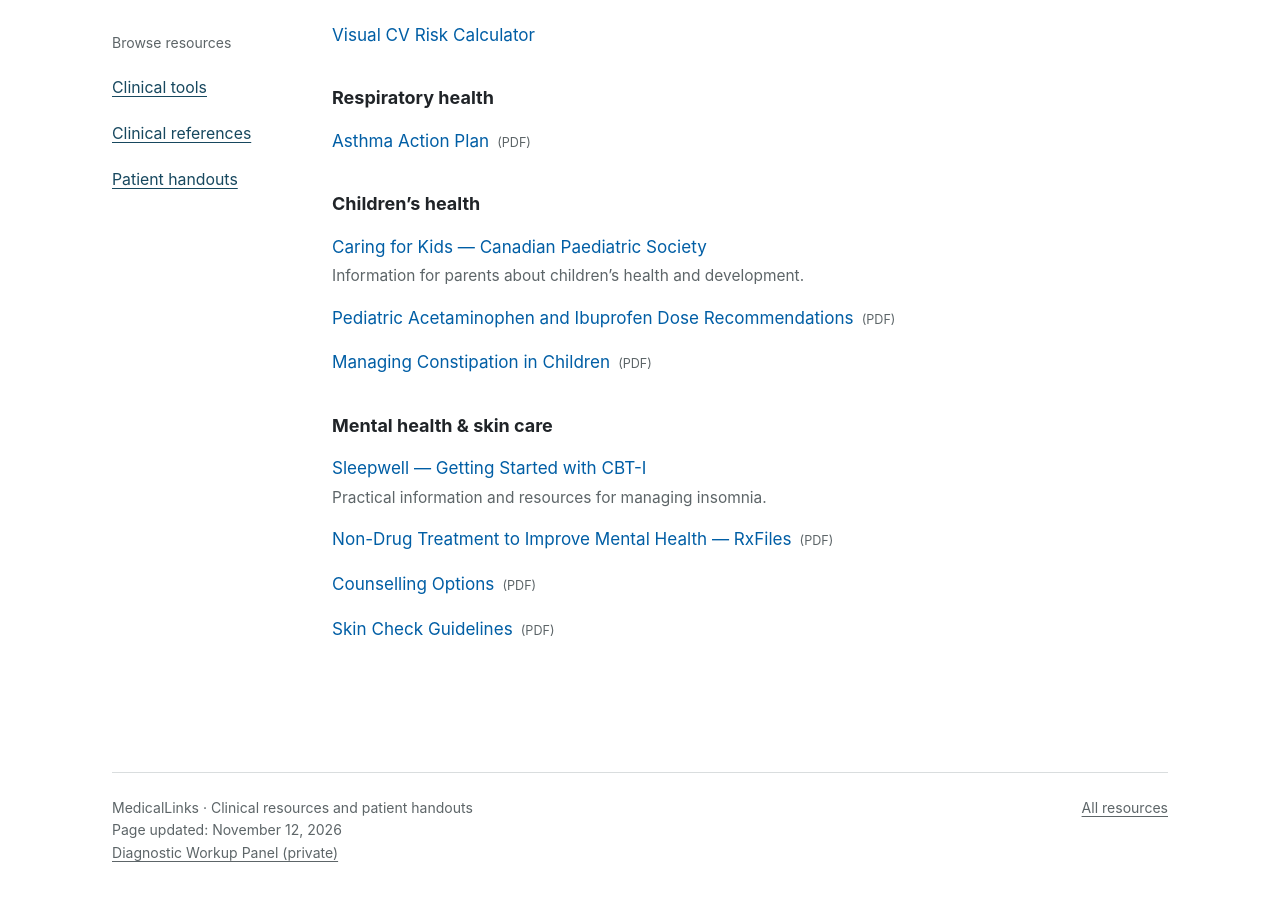
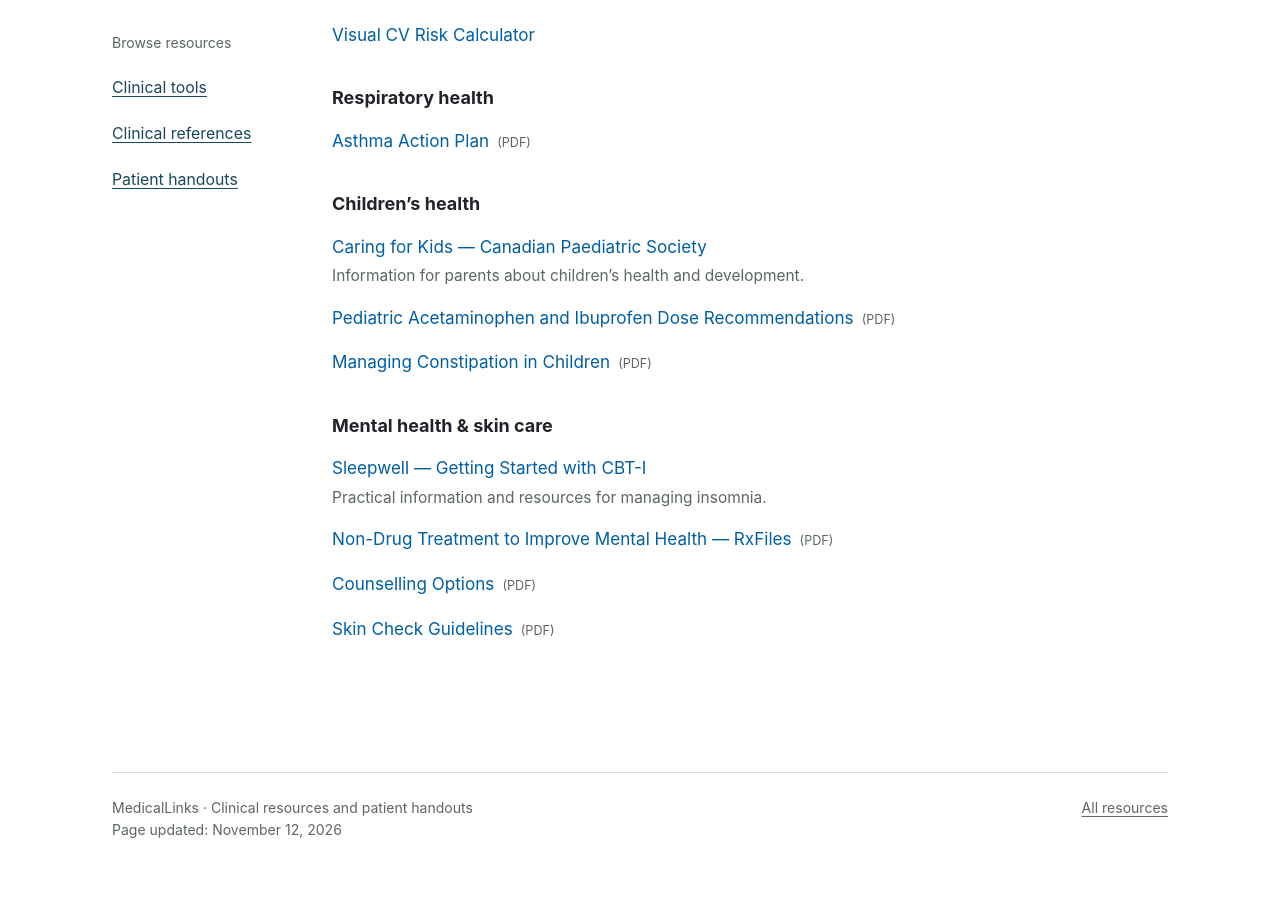
Before and after one commit to medicalchange/med-info, a Jekyll site: the page built from site/index.md, in a window 1280 px wide and 900 px high, scrolled down 2270 px. Built offline with Jekyll 4.4.1, drawn with Linux system fonts in a browser that asks for light colours; after the commit the page ends 3148 px from its top, so only the background shows below that.

Commit message:
Remove diagnostic workup link from site footer

```diff
--- a/site/_includes/site-footer.html
+++ b/site/_includes/site-footer.html
@@ -2,7 +2,6 @@
   <div>
     <p>MedicalLinks · Clinical resources and patient handouts</p>
     {% if page.last_updated %}<p>Page updated: <time datetime="{{ page.last_updated | date: '%Y-%m-%d' }}">{{ page.last_updated | date: '%B %-d, %Y' }}</time></p>{% endif %}
-    <p><a href="https://diagnostic-workup-panel-ah.ydafus.chatgpt.site/" rel="nofollow">Diagnostic Workup Panel (private)</a></p>
   </div>
   <a href="{{ '/' | relative_url }}">All resources</a>
 </footer>
```
